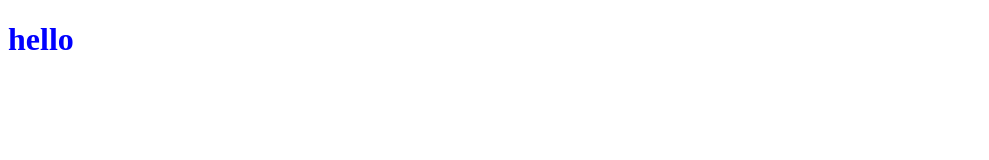
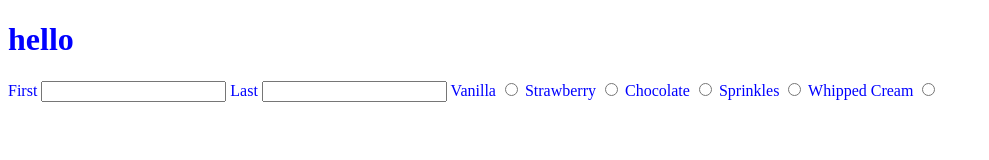
Before and after one commit to MissBolin/inputTypes, a plain HTML site: page index.html in a window 1280 px wide. Shown: the whole page, without its empty margins (0-989 px from the left). Drawn offline with Linux system fonts and the light colour scheme.

Commit message:
text input and radio buttons

```diff
--- a/index.html
+++ b/index.html
@@ -7,5 +7,22 @@
 </head>
 <body>
     <h1>hello</h1>
+    <form>
+        <label for="firstname">First</label>
+        <input id="firstname" name="first_name">
+        <label for="lastname">Last</label>
+        <input id="lastname" name="last_name">
+
+        <label for="vanilla">Vanilla</label>
+        <input type="radio" id="vanilla" name="icecream">
+        <label for="strawberry">Strawberry</label>
+        <input type="radio" id="strawberry" name="icecream">
+        <label for="chocolate">Chocolate</label>
+        <input type="radio" id="chocolate" name="icecream">
+        <label for="sprinkles">Sprinkles</label>
+        <input type="radio" id="sprinkles" name="toppings">
+        <label for="whippedCream">Whipped Cream</label>
+        <input type="radio" id="whippedCream" name="toppings">
+    </form>
 </body>
 </html>
```
